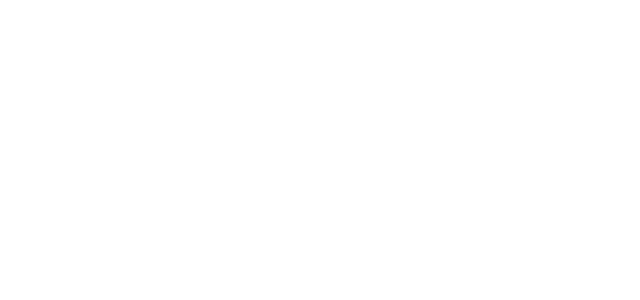
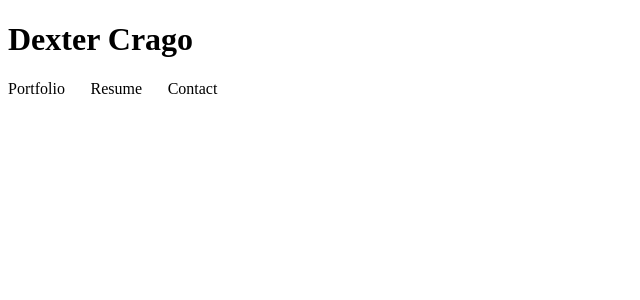
Before and after one commit to djcrago/personal-website, a React (Vite) app: page / in a window 1280 px wide. Shown: the top 300 px of the page, without its empty margins (0-640 px from the left). Built offline with nearby package versions, Linux system fonts and the light colour scheme.

Commit message:
Rough out the header component

```diff
--- a/src/App.jsx
+++ b/src/App.jsx
@@ -1,5 +1,12 @@
+import Header from './components/Header/Header';
 import './App.css';
 
-function App() {}
+function App() {
+  return (
+    <>
+      <Header />
+    </>
+  );
+}
 
 export default App;
--- a/src/components/Header/Header.jsx
+++ b/src/components/Header/Header.jsx
@@ -1,7 +1,18 @@
 import styles from './Header.module.css';
 
 function Header() {
-  <div></div>;
+  return (
+    <div>
+      <h1>
+        <a href="/">Dexter Crago</a>
+      </h1>
+      <nav className={styles.links}>
+        <a href="/portfolio">Portfolio</a>
+        <a href="/resume">Resume</a>
+        <a href="/contact">Contact</a>
+      </nav>
+    </div>
+  );
 }
 
 export default Header;
--- a/src/components/Header/Header.module.css
+++ b/src/components/Header/Header.module.css
@@ -0,0 +1,10 @@
+.links {
+  display: flex;
+  gap: 2vw;
+}
+
+a:link,
+a:visited {
+  color: black;
+  text-decoration: none;
+}
```
Also changed, not shown: src/routes.jsx (+15 -0 lines).
